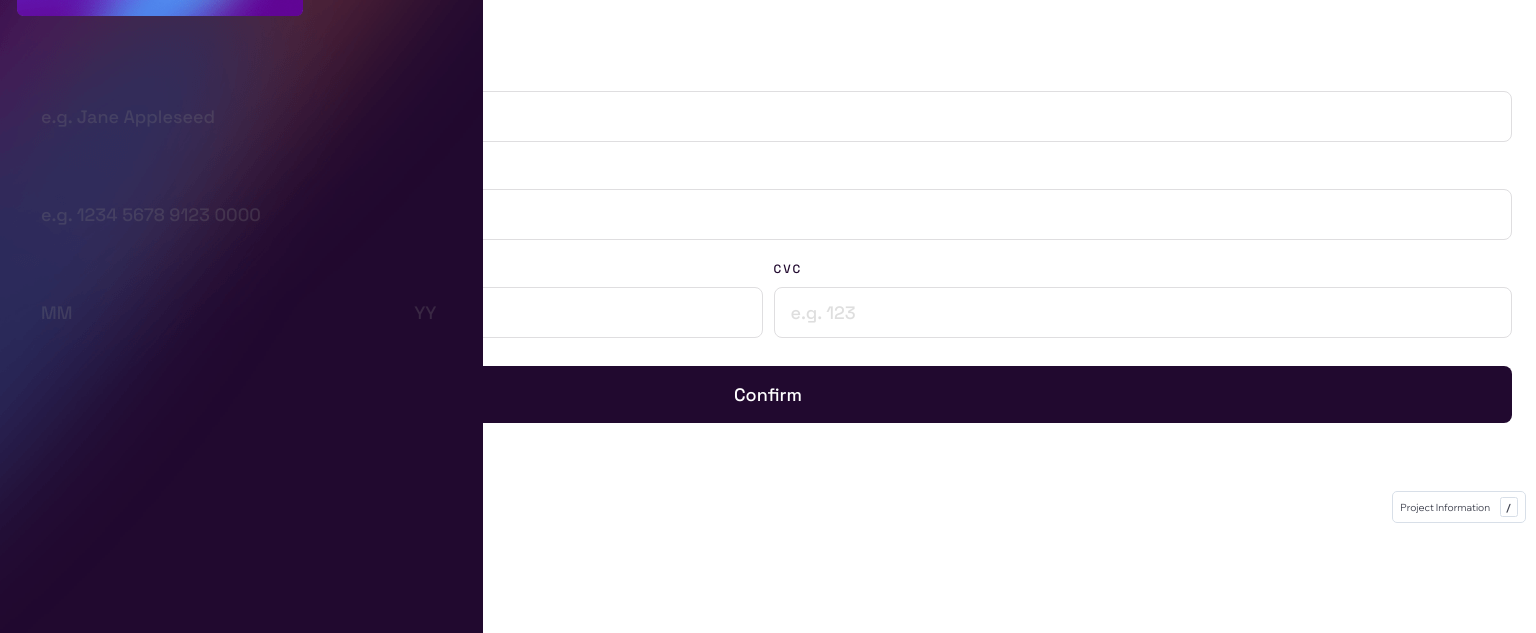
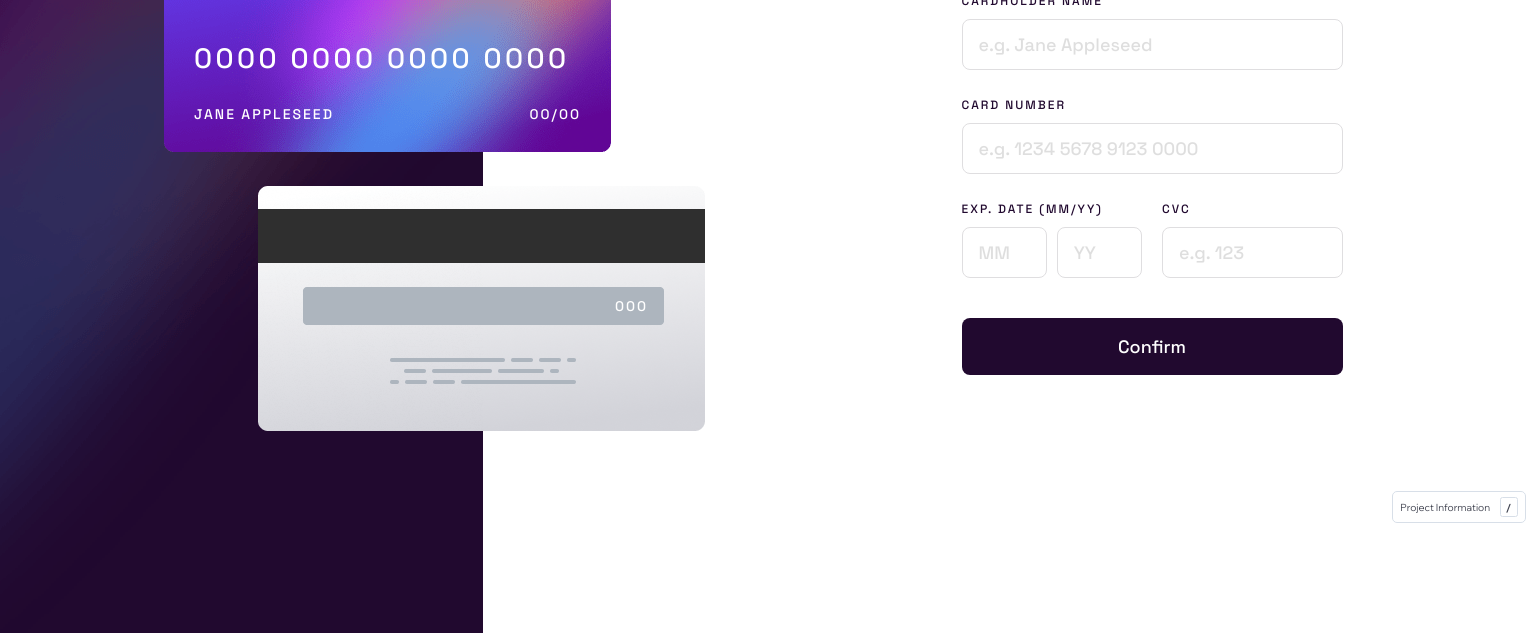
Before and after one commit to clakr/interactive-card-details-form, a website built with Vite: page index.html in a window 1536 px wide. Shown: the part 267-900 px from the top of the page. Built offline with nearby package versions, Linux system fonts and the light colour scheme; no server answers.

Commit message:
desktop layout done

```diff
--- a/package.json
+++ b/package.json
@@ -11,7 +11,7 @@
   "devDependencies": {
     "autoprefixer": "^10.4.14",
     "postcss": "^8.4.27",
-    "typescript": "^5.0.2",
-    "vite": "^4.4.5"
+    "typescript": "^5.1.6",
+    "vite": "^4.4.9"
   }
 }
--- a/src/style.css
+++ b/src/style.css
@@ -24,6 +24,11 @@
     height: 28.3rem;
   }
 
+  picture > img {
+    height: 24rem;
+    width: 100%;
+  }
+
   div[class^="container--card--"] {
     position: absolute;
     width: 28.6rem;
@@ -32,11 +37,12 @@
     color: white;
     font-size: 0.9rem;
     letter-spacing: 0.1286rem;
+    left: 50%;
   }
 
   .container--card--back {
     top: 3.2rem;
-    right: 1.6rem;
+    transform: translateX(calc(-50% + 2.8rem));
     background-image: url(/bg-card-back.png);
   }
 
@@ -47,8 +53,8 @@
   }
 
   .container--card--front {
-    bottom: 0;
-    left: 1.7rem;
+    top: 12.64rem;
+    transform: translateX(calc(-50% - 2.9rem));
     background-image: url(/bg-card-front.png);
     padding: 2rem;
     display: grid;
@@ -67,7 +73,6 @@
   }
 
   .front__number {
-    /* margin-top: 2rem; */
     grid-column: span 2 / span 2;
     font-size: 1.8rem;
     letter-spacing: 0.22rem;
@@ -82,10 +87,12 @@
   }
 
   .form {
+    max-width: 37.5rem;
     padding: 4.8rem 2.4rem 4.5rem;
     display: flex;
     flex-direction: column;
     row-gap: 2rem;
+    margin-inline: auto;
   }
 
   .form__group {
@@ -139,4 +146,80 @@
     background-color: var(--deep-violet);
     border-radius: 0.8rem;
   }
+
+  @media screen and (min-width: 1440px) {
+    main {
+      display: grid;
+      grid-template-columns: repeat(2, minmax(0, 1fr));
+    }
+
+    .container--cards {
+      height: unset;
+    }
+
+    picture {
+      display: block;
+      height: 100%;
+    }
+
+    picture > img {
+      height: 100%;
+      width: 48.3rem;
+    }
+
+    div[class^="container--card--"] {
+      width: 44.7rem;
+      height: 24.5rem;
+      font-size: 1.4rem;
+      letter-spacing: 0.2rem;
+      top: 50%;
+    }
+
+    div.container--card--back {
+      left: 25.8rem;
+      transform: translateY(calc(-50% + 12.55rem));
+      background-image: url(/bg-card-back.png);
+    }
+
+    .container--card--back > span {
+      right: 5.7rem;
+    }
+
+    div.container--card--front {
+      left: 16.4rem;
+      transform: translateY(calc(-50% - 15.35rem));
+      background-image: url(/bg-card-front.png);
+      padding: 3rem;
+      grid-template-rows: 4.7rem 1fr 1.8rem;
+      row-gap: 2.55rem;
+    }
+
+    .front__number {
+      font-size: 2.8rem;
+      letter-spacing: 0.3422rem;
+    }
+
+    .form {
+      max-width: 38.1rem;
+      padding: 0;
+      row-gap: 2.6rem;
+      margin: auto;
+    }
+
+    .form > div:not(.form__group) {
+      column-gap: 2rem;
+    }
+
+    .form > div:not(.form__group) > .form__group {
+      width: calc(50% - 1rem);
+    }
+
+    .form > div:not(.form__group) > .form__group:first-of-type {
+      column-gap: 1rem;
+    }
+
+    .form__cta {
+      margin-top: 1.4rem;
+    }
+  }
 }
```
